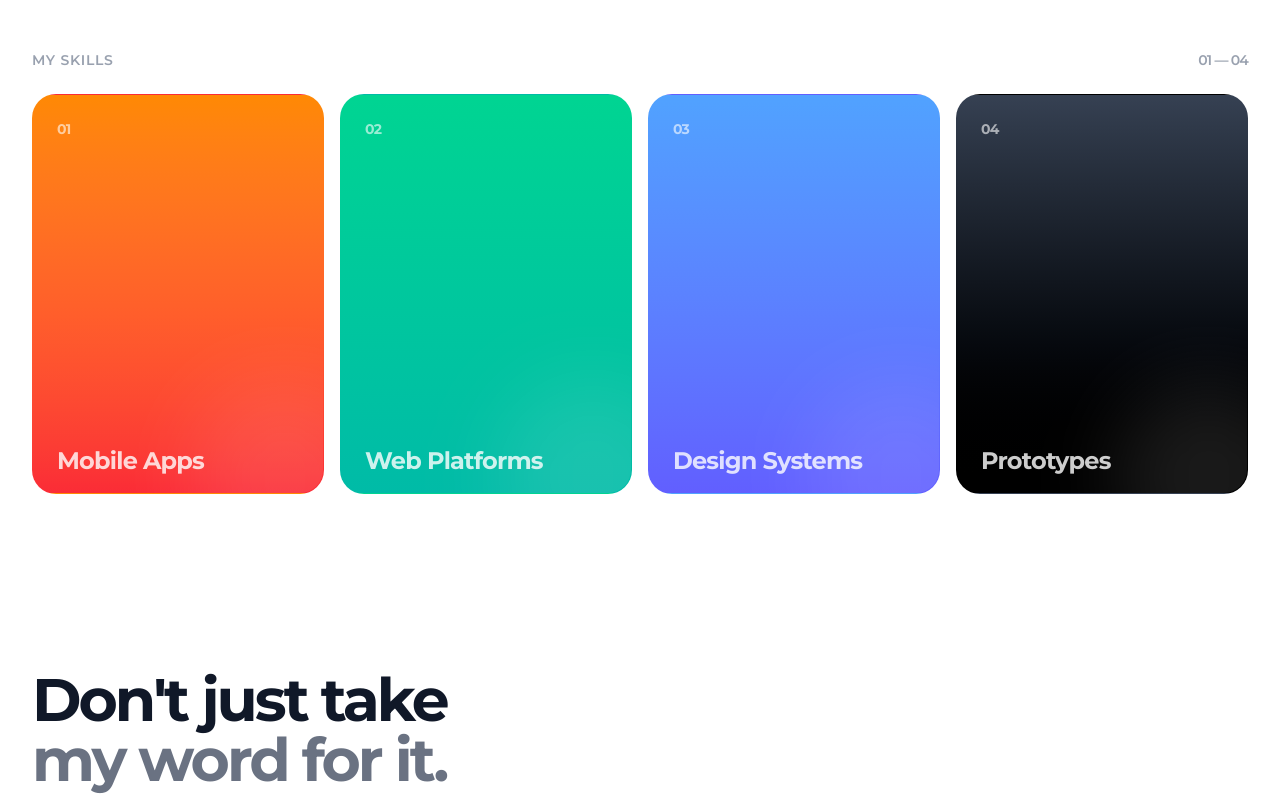
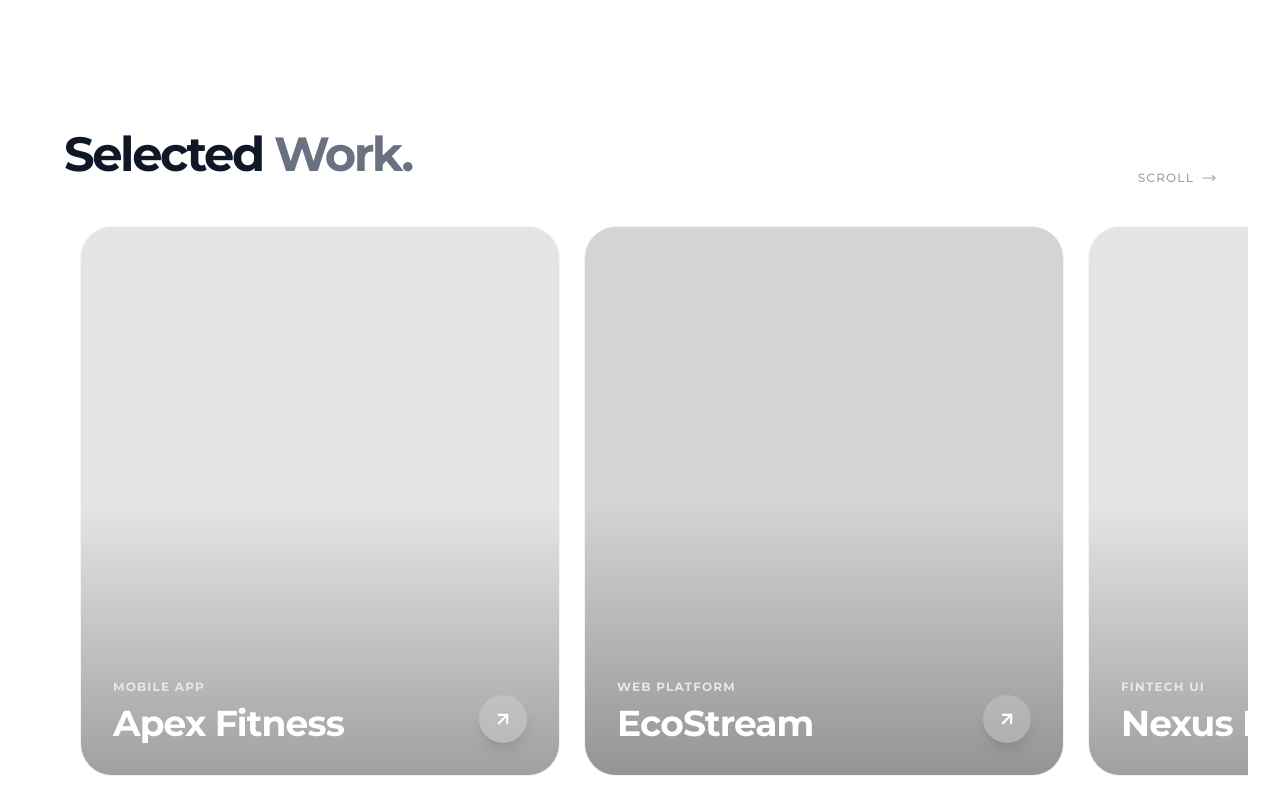
Before and after one commit to dev-emmy001/emekavictor-, a Next.js app: page / in a window 1280 px wide. Shown: the part 660-1460 px from the top of the page. Built offline with nearby package versions, Linux system fonts and the light colour scheme.

Commit message:
added featured works

```diff
--- /dev/null
+++ b/src/app/components/ProjectSlider.tsx
@@ -0,0 +1,110 @@
+"use client";
+
+import React, { useRef } from 'react';
+import { motion, useScroll, useTransform } from 'framer-motion';
+import { ArrowUpRight, MoveRight } from 'lucide-react';
+
+const projects = [
+  {
+    id: 1,
+    title: "Apex Fitness",
+    category: "Mobile App",
+    theme: "orange",
+    placeholderBg: "bg-neutral-200",
+    hoverGradient: "from-orange-500/80 to-red-600/80"
+  },
+  {
+    id: 2,
+    title: "EcoStream",
+    category: "Web Platform",
+    theme: "emerald",
+    placeholderBg: "bg-neutral-300",
+    hoverGradient: "from-emerald-500/80 to-teal-600/80"
+  },
+  {
+    id: 3,
+    title: "Nexus Dash",
+    category: "Fintech UI",
+    theme: "blue",
+    placeholderBg: "bg-neutral-200",
+    hoverGradient: "from-blue-500/80 to-indigo-600/80"
+  },
+  {
+    id: 4,
+    title: "Mono Arch",
+    category: "Branding",
+    theme: "gray",
+    placeholderBg: "bg-neutral-300",
+    hoverGradient: "from-gray-700/80 to-black/90"
+  },
+];
+
+export default function ProjectSlider() {
+  const containerRef = useRef<HTMLDivElement>(null);
+  const { scrollXProgress } = useScroll({ container: containerRef });
+  const x = useTransform(scrollXProgress, [0, 1], ["0%", "-5%"]);
+
+  return (
+    <section className="py-20 bg-white overflow-hidden">
+      <div className="mx-auto md:px-8 mb-10 flex justify-between items-end">
+        <div>
+          <h2 className="text-3xl md:text-5xl font-bold tracking-tighter text-gray-900 mb-2">
+            Selected <span className="text-gray-500">Work.</span>
+          </h2>
+        </div>
+        <div className="hidden md:flex items-center gap-2 text-gray-400 text-xs font-medium uppercase tracking-widest animate-pulse">
+          Scroll <MoveRight size={14} />
+        </div>
+      </div>
+
+      <div
+        ref={containerRef}
+        className="flex gap-4 md:gap-6 overflow-x-auto snap-x snap-mandatory pl-6 md:pl-12 pb-12 scrollbar-hide"
+        style={{ scrollbarWidth: 'none', msOverflowStyle: 'none' }}
+      >
+        {projects.map((project) => (
+          <motion.div
+            key={project.id}
+            className="relative group snap-center shrink-0"
+            style={{ x }}
+          >
+            {/* Reduced Card Dimensions */}
+            <div className="w-[80vw] md:w-[480px] h-[400px] md:h-[550px] relative rounded-[2rem] overflow-hidden bg-gray-100 border border-gray-100">
+
+              {/* --- IMAGE PLACEHOLDER --- */}
+              <div className={`absolute inset-0 ${project.placeholderBg} transition-all duration-700 group-hover:scale-105`}>
+                <div className={`absolute top-1/2 left-1/2 -translate-x-1/2 -translate-y-1/2 w-[120%] h-[120%] bg-${project.theme}-200 rounded-full blur-[100px] opacity-0 group-hover:opacity-40 transition-opacity duration-700`} />
+              </div>
+
+              {/* Hover Gradient Overlay */}
+              <div className={`absolute inset-0 bg-gradient-to-t ${project.hoverGradient} opacity-0 group-hover:opacity-100 transition-opacity duration-500`} />
+
+              {/* Dark Gradient for Text Legibility */}
+              <div className="absolute inset-0 bg-gradient-to-t from-black/50 via-transparent to-transparent opacity-60" />
+
+              {/* Text Content */}
+              <div className="absolute bottom-0 left-0 p-6 md:p-8 w-full flex justify-between items-end">
+                <div>
+                  <span className={`block text-xs font-bold uppercase tracking-widest mb-2 text-gray-200 group-hover:text-${project.theme}-100 transition-colors`}>
+                    {project.category}
+                  </span>
+                  <h3 className="text-2xl md:text-4xl font-bold text-white tracking-tight">
+                    {project.title}
+                  </h3>
+                </div>
+
+                {/* Smaller Arrow Button */}
+                <div className={`w-10 h-10 md:w-12 md:h-12 rounded-full bg-white/20 backdrop-blur-md flex items-center justify-center text-white group-hover:bg-white group-hover:text-${project.theme}-600 transition-all duration-500 group-hover:-rotate-45 group-hover:scale-110 shadow-lg`}>
+                  <ArrowUpRight size={20} strokeWidth={2.5} />
+                </div>
+              </div>
+
+            </div>
+          </motion.div>
+        ))}
+
+        <div className="shrink-0 w-4 md:w-8" />
+      </div>
+    </section>
+  );
+}
--- a/src/app/page.tsx
+++ b/src/app/page.tsx
@@ -6,6 +6,7 @@ import { ArrowDownRight, MoveRight } from "lucide-react";
 import Navbar from "./components/Navbar";
 import Footer from "./components/Footer";
 import Testimonials from "./components/testimonial";
+import ProjectSlider from "./components/ProjectSlider";
 
 const heroImages = [
   {
@@ -84,7 +85,7 @@ export default function Home() {
 
 
         </div>
-
+        <ProjectSlider/>
         {/* 2. Minimalist Image Grid */}
         <div className="w-full">
           <div className="flex justify-between items-end mb-6">
```
